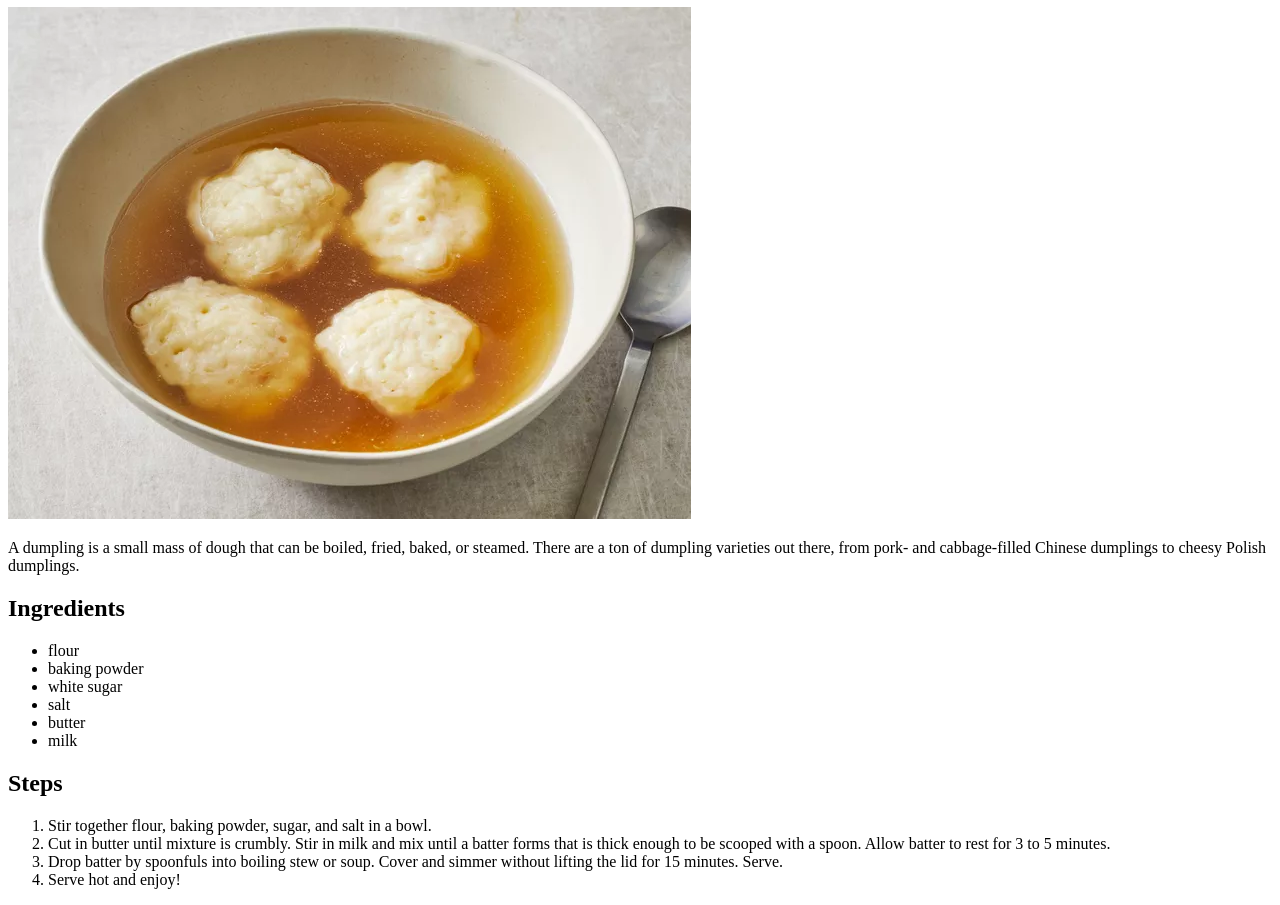
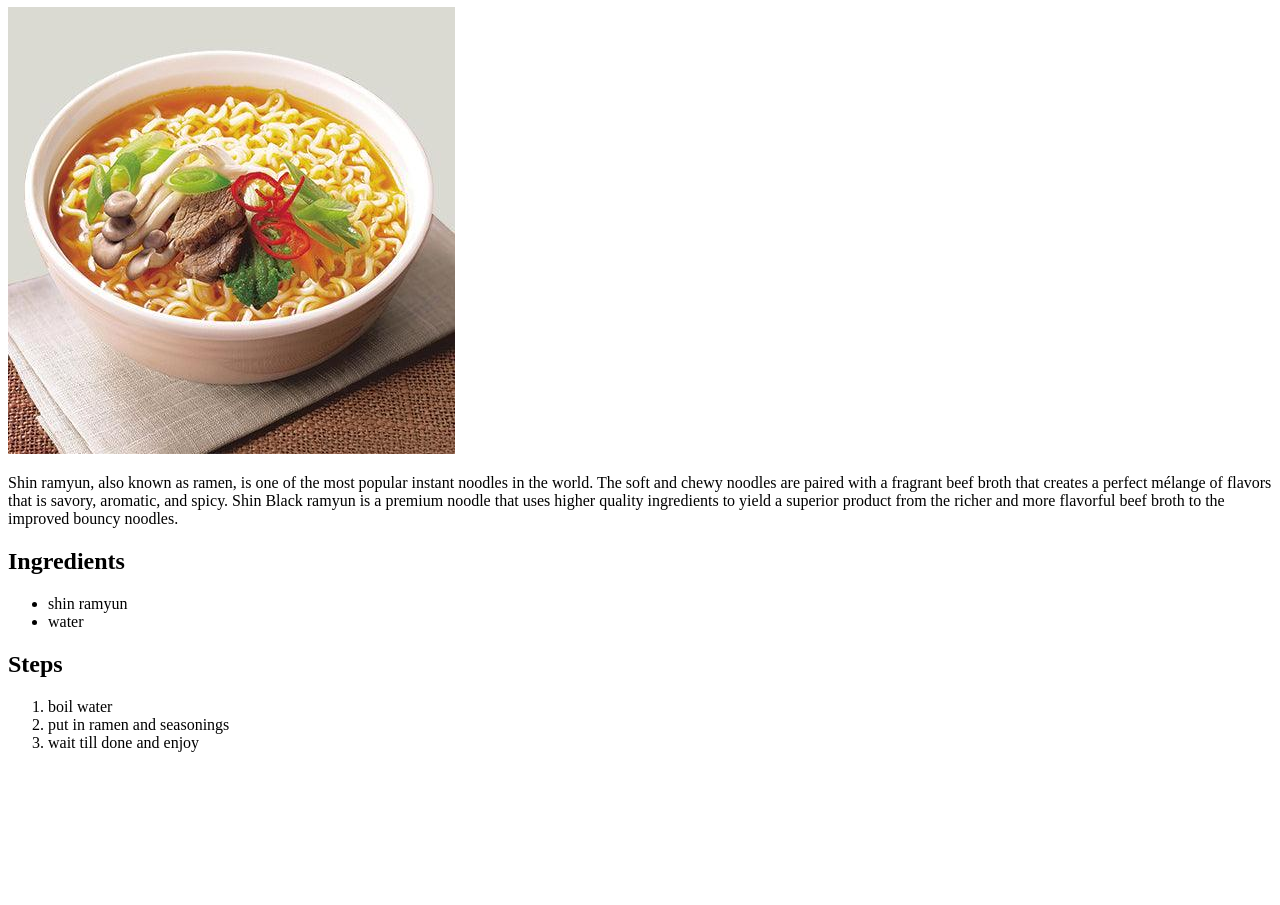
Before and after one commit to chenyang07/odin-recipes, a plain HTML site: page recipes/ramen.html in a window 1280 px wide. Shown: the part 73-978 px from the top of the page. After the commit the page ends 841 px from the top, so only its background shows below. Drawn offline with Linux system fonts and the light colour scheme.

Commit message:
Remove capital r

```diff
--- a/recipes/ramen.html
+++ b/recipes/ramen.html
@@ -5,24 +5,19 @@
     <meta name="viewport" content="width=device-width, initial-scale=1.0">
 </head>
 <body>
-    <h1>Dumplings</h1>
-    <img src="dumplings.webp" alt="Dumplings image">
-    <p>A dumpling is a small mass of dough that can be boiled, fried, baked, or steamed. There are a ton of dumpling varieties out there, from pork- and cabbage-filled Chinese dumplings to cheesy Polish dumplings.</p>
+    <h1>Ramen</h1>
+    <img src="ramen.jpg" alt="Ramen image">
+    <p>Shin ramyun, also known as ramen, is one of the most popular instant noodles in the world. The soft and chewy noodles are paired with a fragrant beef broth that creates a perfect mélange of flavors that is savory, aromatic, and spicy. Shin Black ramyun is a premium noodle that uses higher quality ingredients to yield a superior product from the richer and more flavorful beef broth to the improved bouncy noodles.</p>
     <h2>Ingredients</h2>
     <ul>
-        <li>flour</li>
-        <li>baking powder</li>
-        <li>white sugar</li>
-        <li>salt</li>
-        <li>butter</li>
-        <li>milk</li>
+        <li>shin ramyun</li>
+        <li>water</li>
     </ul>
     <h2>Steps</h2>
     <ol>
-        <li>Stir together flour, baking powder, sugar, and salt in a bowl.        </li>
-        <li>Cut in butter until mixture is crumbly. Stir in milk and mix until a batter forms that is thick enough to be scooped with a spoon. Allow batter to rest for 3 to 5 minutes.</li>
-        <li>Drop batter by spoonfuls into boiling stew or soup. Cover and simmer without lifting the lid for 15 minutes. Serve.</li>
-        <li>Serve hot and enjoy!</li>
+        <li>boil water</li>
+        <li>put in ramen and seasonings</li>
+        <li>wait till done and enjoy</li>
     </ol>
 </body>
 </html>
```
Also changed, not shown: recipes/Ramen.html (deleted, +0 -23 lines).
